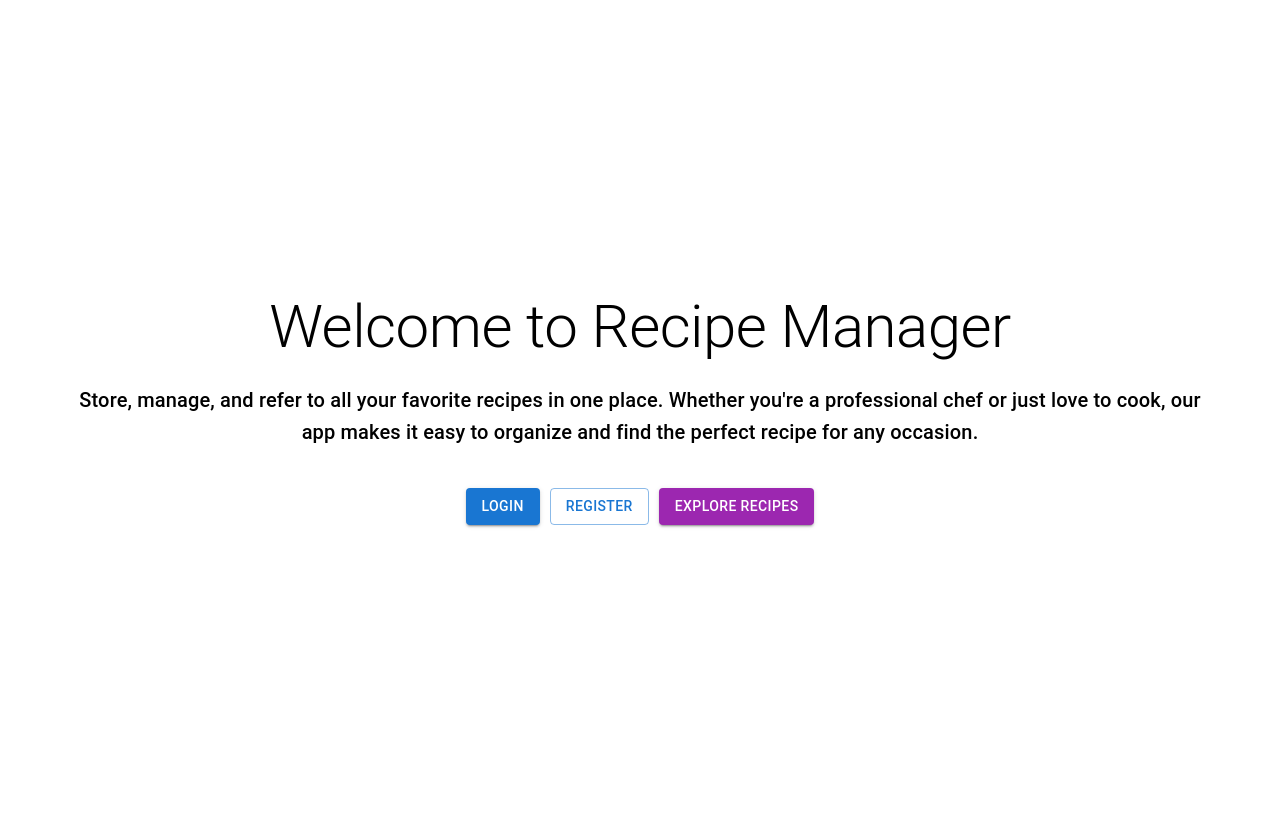
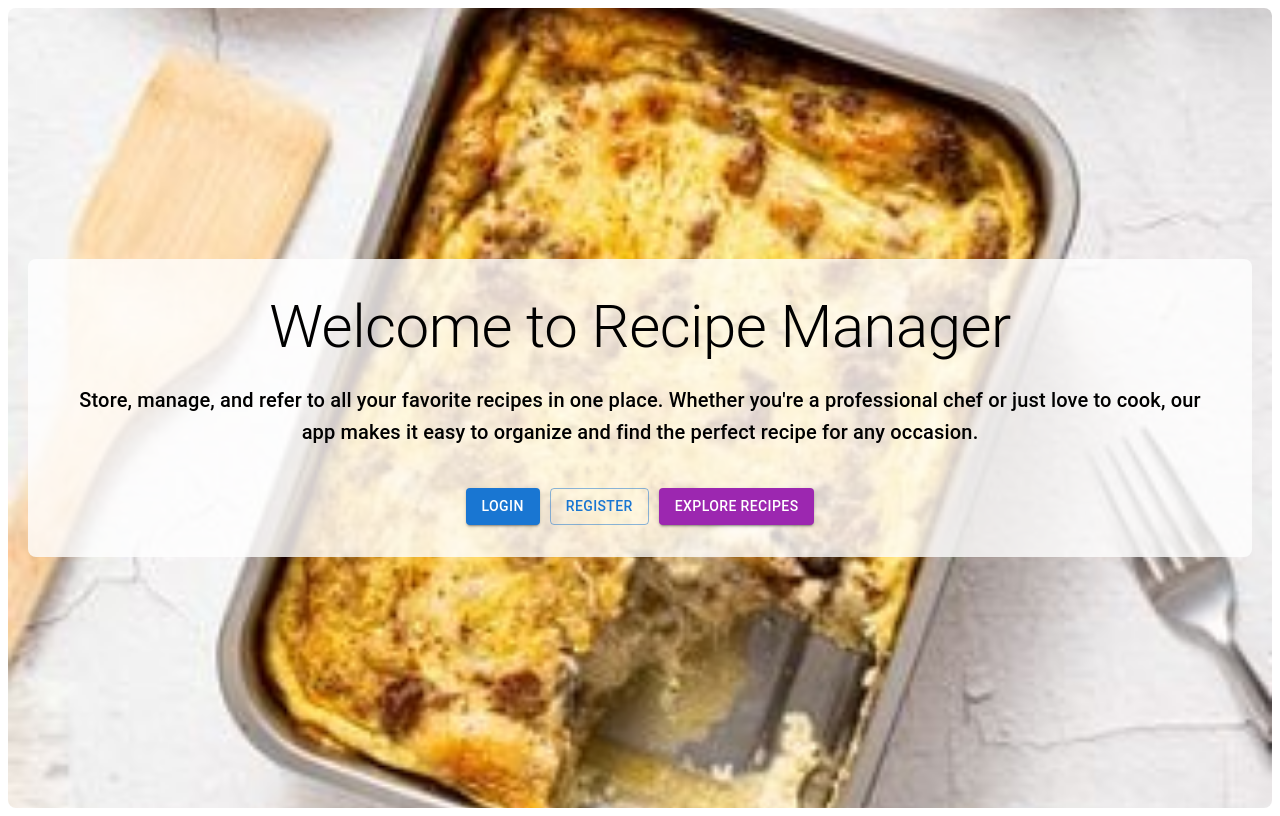
Before and after one commit to EdwardCodeTriber/Online-Recipe-website-, a React (Vite) app in the folder recipe-app/: page / in a window 1280 px wide. Built offline with nearby package versions, Linux system fonts and the light colour scheme.

Commit message:
Modified the landing component

```diff
--- a/recipe-app/src/components/LandingPage.jsx
+++ b/recipe-app/src/components/LandingPage.jsx
@@ -1,19 +1,37 @@
 import React from 'react';
 import { Container, Typography, Button, Box } from '@mui/material';
 import { useNavigate } from 'react-router-dom';
+import picture from '../assets/back.jpg';
 
 const LandingPage = () => {
   const navigate = useNavigate();
 
   return (
-    <Container>
+    <Container
+      maxWidth="xm"
+      style={{
+        backgroundImage: `url(${picture})`,
+        backgroundSize: 'cover',
+        backgroundPosition: 'center',
+        padding: '20px',
+        borderRadius: '8px',
+        minHeight: '100vh',
+        display: 'flex',
+        justifyContent: 'center',
+        alignItems: 'center',
+        overflow: 'hidden',
+      }}
+    >
       <Box
         display="flex"
         flexDirection="column"
         justifyContent="center"
         alignItems="center"
-        minHeight="100vh"
+        bgcolor="rgba(255, 255, 255, 0.8)"
+        p={4}
+        borderRadius={2}
         textAlign="center"
+        width="100%"
       >
         <Typography variant="h2" gutterBottom>
           Welcome to Recipe Manager
```
